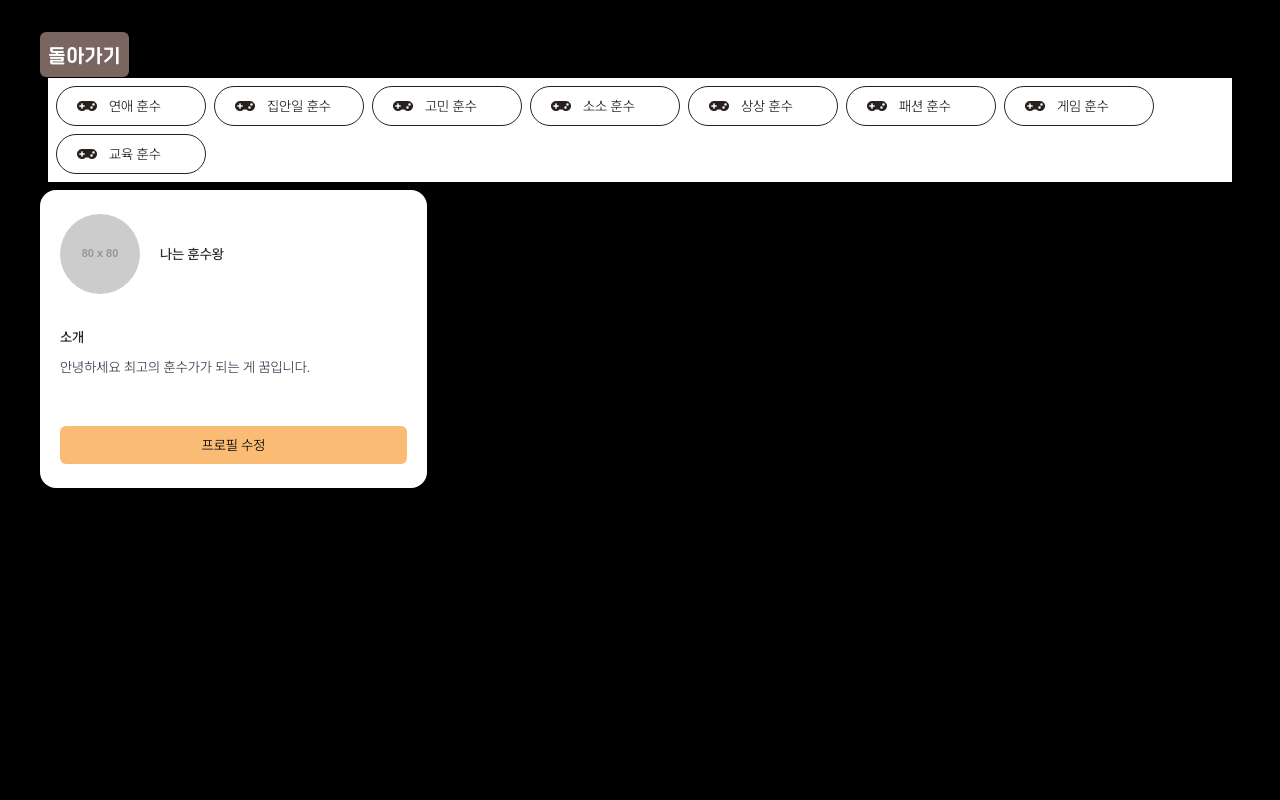
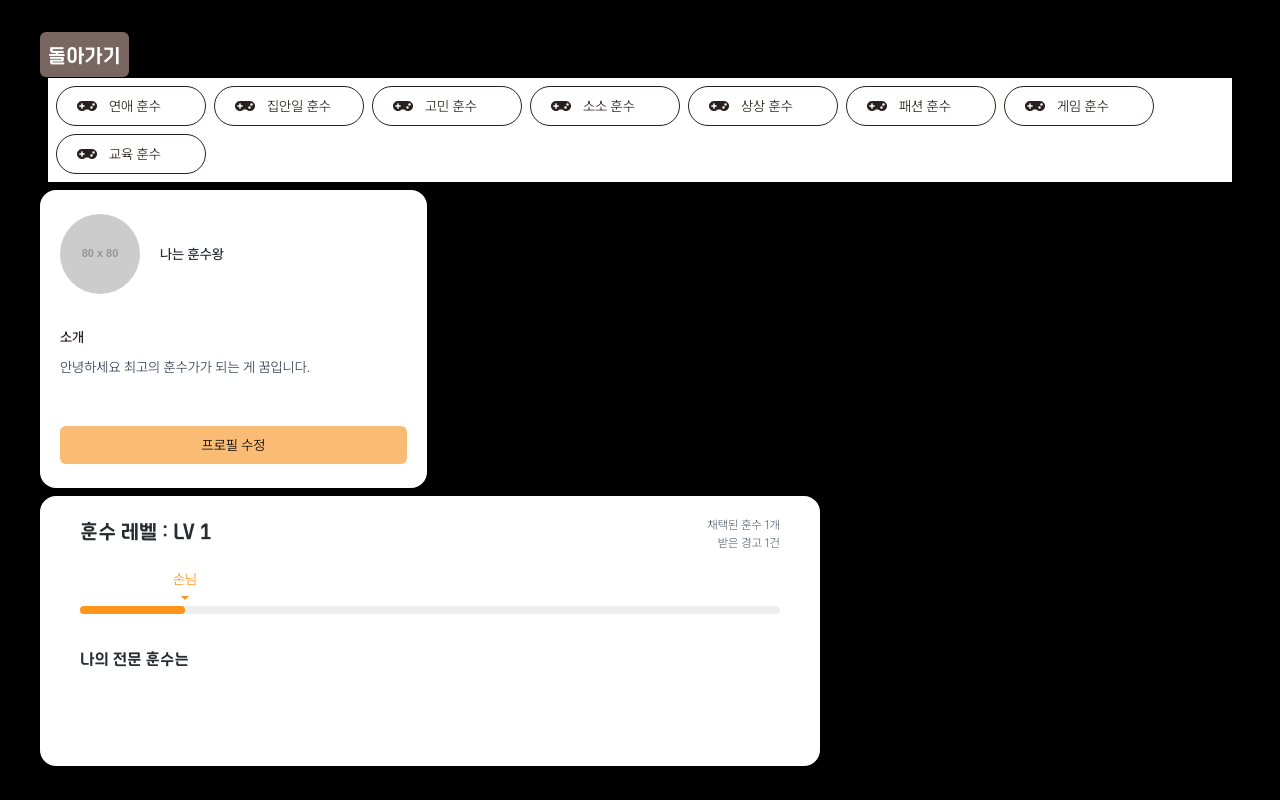
Before and after one commit to OZ-Coding-School/oz_03_collabo-004-FE, a React (Vite) app: page /component in a window 1280 px wide. Built offline with nearby package versions, Linux system fonts and the light colour scheme.

Commit message:
Feat: Common 마이페이지 오른쪽 섹션 진행중

```diff
--- /dev/null
+++ b/src/common/info/InfoMyPageRight.tsx
@@ -0,0 +1,36 @@
+import { IoMdArrowDropdown } from "react-icons/io";
+
+const InfoMyPageRight = () => {
+    const progress = 15;
+    return (
+        <div className="bg-white max-w-[780px] min-h-[270px] rounded-2xl py-5 px-10 flex-col">
+            <div className="flex mb-4">
+                <div className="font-point font-bold text-lg text-literal-normal">훈수 레벨 : LV 1</div>
+                <div className="flex flex-col items-end text-gray-700 font-default text-xs ml-auto">
+                    <p>채택된 훈수 1개</p>
+                    <p>받은 경고 1건</p>
+                </div>
+            </div>
+            <div className="w-full h-[42px]">
+                <div
+                    className="flex flex-col items-center rounded-full transition-all duration-300"
+                    style={{ width: `${progress * 2}%` }}
+                >
+                    <p className="font-default text-sm text-primary-second-dark">손님</p>
+                    <IoMdArrowDropdown className="text-primary-second-dark" />
+                </div>
+                <div className="w-full bg-gray-100 rounded-full h-2">
+                    <div
+                        className="bg-primary-second-dark h-full rounded-full transition-all duration-300"
+                        style={{ width: `${progress}%` }}
+                    ></div>
+                </div>
+            </div>
+            <div className="flex flex-col mt-9">
+                <p className="font-point text-base text-literal-normal mb-4">나의 전문 훈수는</p>
+            </div>
+        </div>
+    );
+};
+
+export default InfoMyPageRight;
--- a/src/pages/PageComponent.tsx
+++ b/src/pages/PageComponent.tsx
@@ -2,6 +2,7 @@ import { Link } from "react-router-dom";
 import TagSkill from "../common/tag/TagSkill";
 import { FaGamepad } from "react-icons/fa";
 import InfoMyPageLeft from "../common/info/InfoMyPageLeft";
+import InfoMyPageRight from "../common/info/InfoMyPageRight";
 
 const PageComponent = () => {
     const dummyTags = [
@@ -31,6 +32,9 @@ const PageComponent = () => {
             <div className="mt-2">
                 <InfoMyPageLeft />
             </div>
+            <div className="mt-2">
+                <InfoMyPageRight />
+            </div>
         </div>
     );
 };
```
